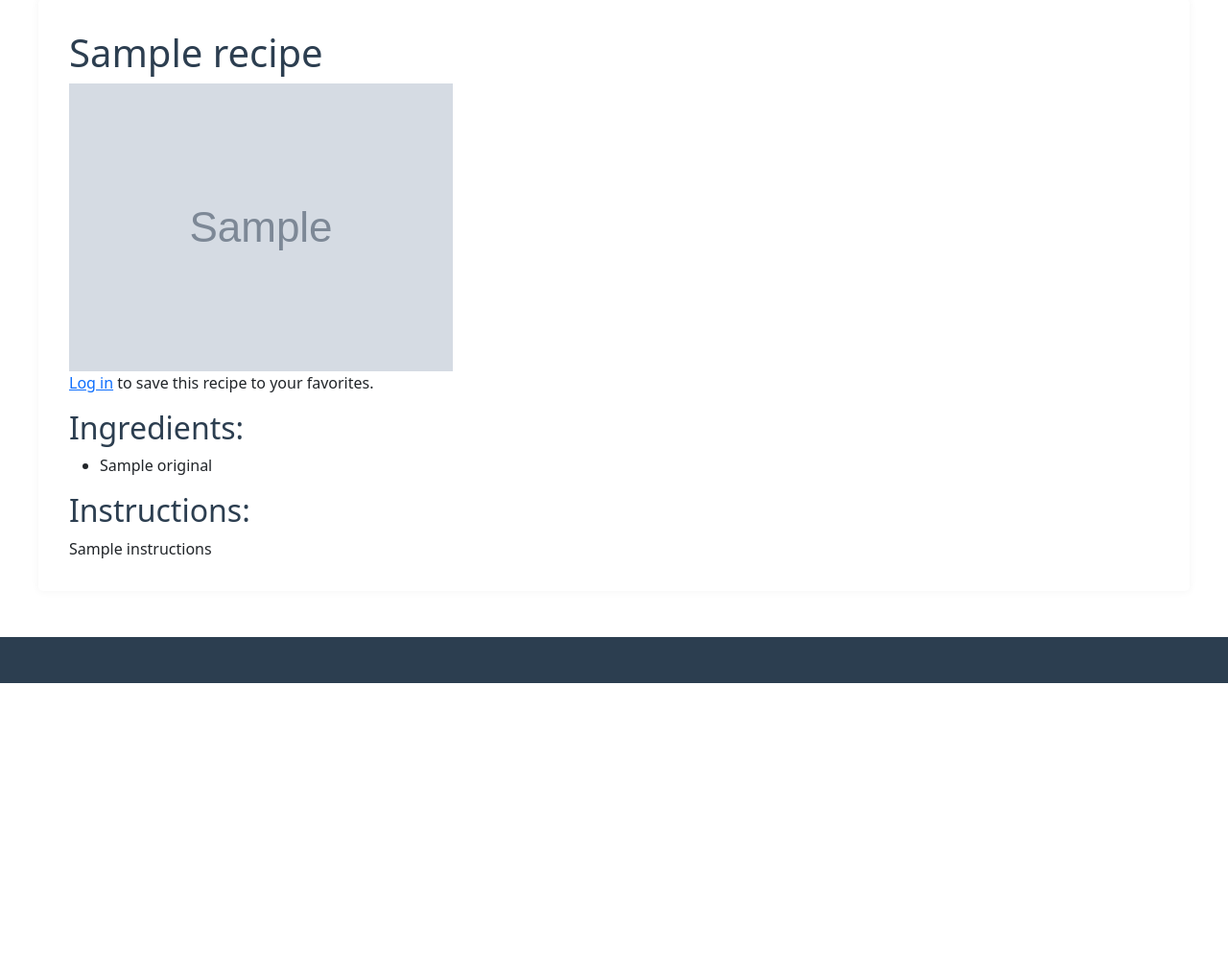
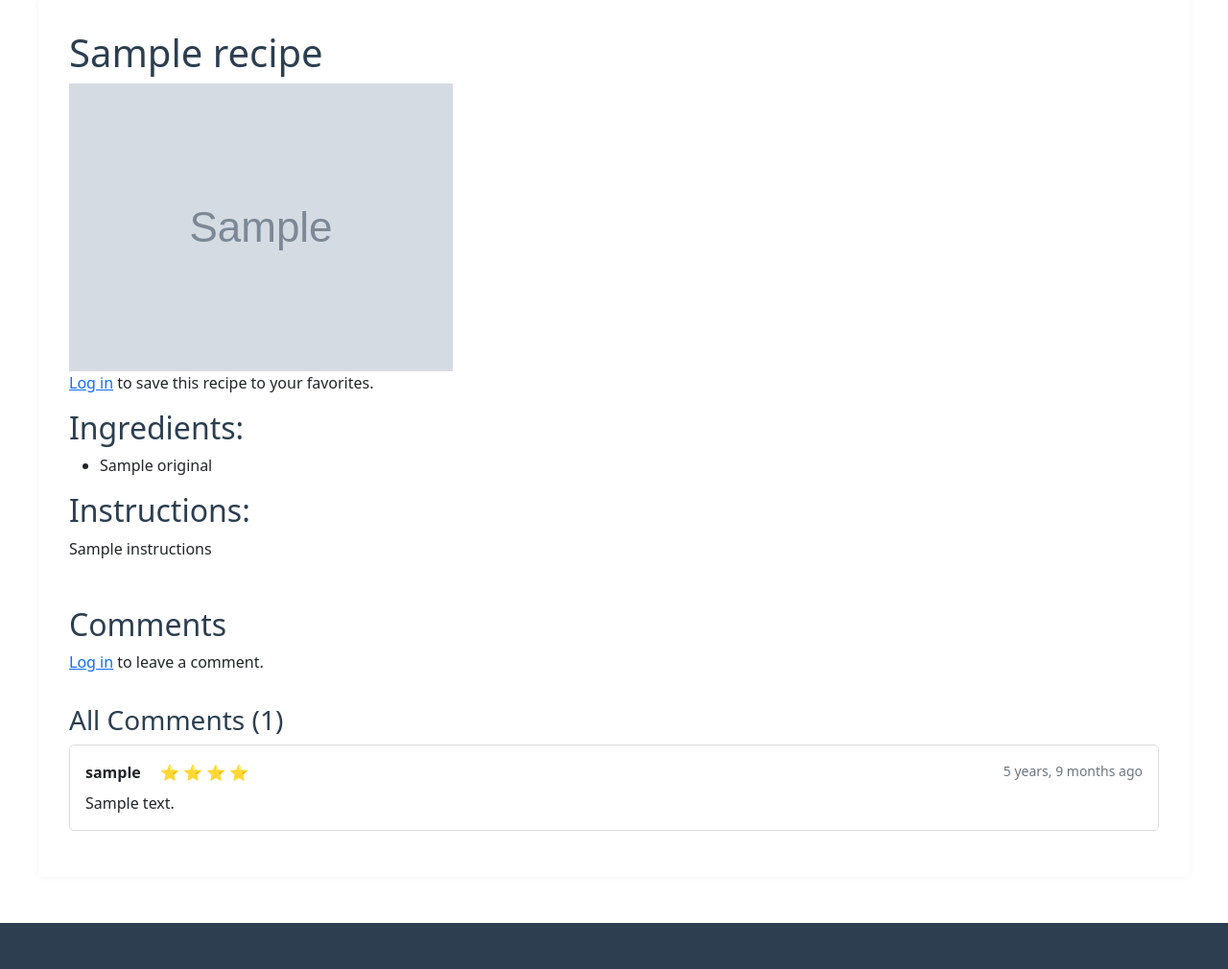
Before and after one commit to Richardv10/food_blog, a Django app: template search/templates/search/detail.html in a window 1280 px wide. Shown: the part 121-1131 px from the top of the page at 96% size. Before the commit the page ends 833 px from the top, so only its background shows below. Run offline with Django 3.2, Linux system fonts and the light colour scheme; the template is opened without the code that fills it: most values are stand-ins (such as "Sample title", 1, 10 or a date in 2020); grey boxes marked "Sample" are stand-in pictures.

Commit message:
add comments on recipe detail

```diff
--- a/recipe/admin.py
+++ b/recipe/admin.py
@@ -3,8 +3,10 @@ from .models import Recipe, UserRecipe, RecipeComment
 
 @admin.register(Recipe)
 class RecipeAdmin(admin.ModelAdmin):
-    list_display = ('recipe_id', 'title')
+    list_display = ('recipe_id', 'title', 'is_cached', 'cached_at', 'servings')
+    list_filter = ('is_cached', 'cached_at')
     search_fields = ('recipe_id', 'title')
+    readonly_fields = ('cached_at',)
 
 @admin.register(UserRecipe)
 class UserRecipeAdmin(admin.ModelAdmin):
--- a/recipe/urls.py
+++ b/recipe/urls.py
@@ -9,4 +9,5 @@ urlpatterns = [
     path('recipe/<int:recipe_id>/share/', views.share_recipe, name='share_recipe'),
     path('recipe/<int:recipe_id>/delete/', views.delete_recipe, name='delete_recipe'),
     path('my-recipes/', views.my_recipes, name='my_recipes'),
+    path('recipe/<int:recipe_id>/comment/', views.make_comment, name='make_comment'),
 ]
--- a/search/templates/search/detail.html
+++ b/search/templates/search/detail.html
@@ -68,4 +68,64 @@
 
 <h2>Instructions:</h2>
 {{ recipe.instructions|safe }}
-{% endblock %}
+
+
+
+<!-- Comments Section -->
+<div class="comments-section" style="margin-top: 3rem;">
+    <h2>Comments</h2>
+
+    {% if user.is_authenticated %}
+    <!-- Comment Form -->
+    <div class="comment-form">
+        <h3>Add Your Comment</h3>
+        <form method="POST" action="{% url 'make_comment' recipe.id %}">
+            {% csrf_token %}
+            <div class="mb-3">
+                <label for="comment" class="form-label">Your Comment:</label>
+                <textarea name="comment" id="comment" class="form-control"
+                          rows="4" required></textarea>
+            </div>
+            <div class="mb-3">
+                <label for="rating" class="form-label">Rating (optional):</label>
+                <select name="rating" id="rating" class="form-select">
+                    <option value="">No rating</option>
+                    <option value="5">⭐⭐⭐⭐⭐ (5 stars)</option>
+                    <option value="4">⭐⭐⭐⭐ (4 stars)</option>
+                    <option value="3">⭐⭐⭐ (3 stars)</option>
+                    <option value="2">⭐⭐ (2 stars)</option>
+                    <option value="1">⭐ (1 star)</option>
+                </select>
+            </div>
+            <button type="submit" class="btn btn-primary">Post Comment</button>
+        </form>
+    </div>
+    {% else %}
+    <p><a href="{% url 'account_login' %}">Log in</a> to leave a comment.</p>
+    {% endif %}
+
+    <!-- Display Comments -->
+    <div class="comments-list" style="margin-top: 2rem;">
+        <h3>All Comments ({{ comments.count }})</h3>
+        {% for comment in comments %}
+        <div class="comment-card" style="border: 1px solid #ddd; padding: 1rem; margin-bottom: 1rem; border-radius: 5px;">
+            <div class="comment-header">
+                <strong>{{ comment.user.username }}</strong>
+                {% if comment.rating %}
+                <span style="margin-left: 1rem;">
+                    {% for i in "12345" %}
+                        {% if forloop.counter <= comment.rating %}⭐{% endif %}
+                    {% endfor %}
+                </span>
+                {% endif %}
+                <small class="text-muted" style="float: right;">{{ comment.created_at|timesince }} ago</small>
+            </div>
+            <div class="comment-body" style="margin-top: 0.5rem;">
+                {{ comment.comment }}
+            </div>
+        </div>
+        {% empty %}
+        <p>No comments yet. Be the first to comment!</p>
+        {% endfor %}
+    </div>
+</div>{% endblock %}
```
Also changed, not shown: recipe/models.py (+13 -0 lines), recipe/views.py (+95 -38 lines), recipe/migrations/0002_recipe_cached_at_recipe_image_url_recipe_ingredients_and_more.py (added).
